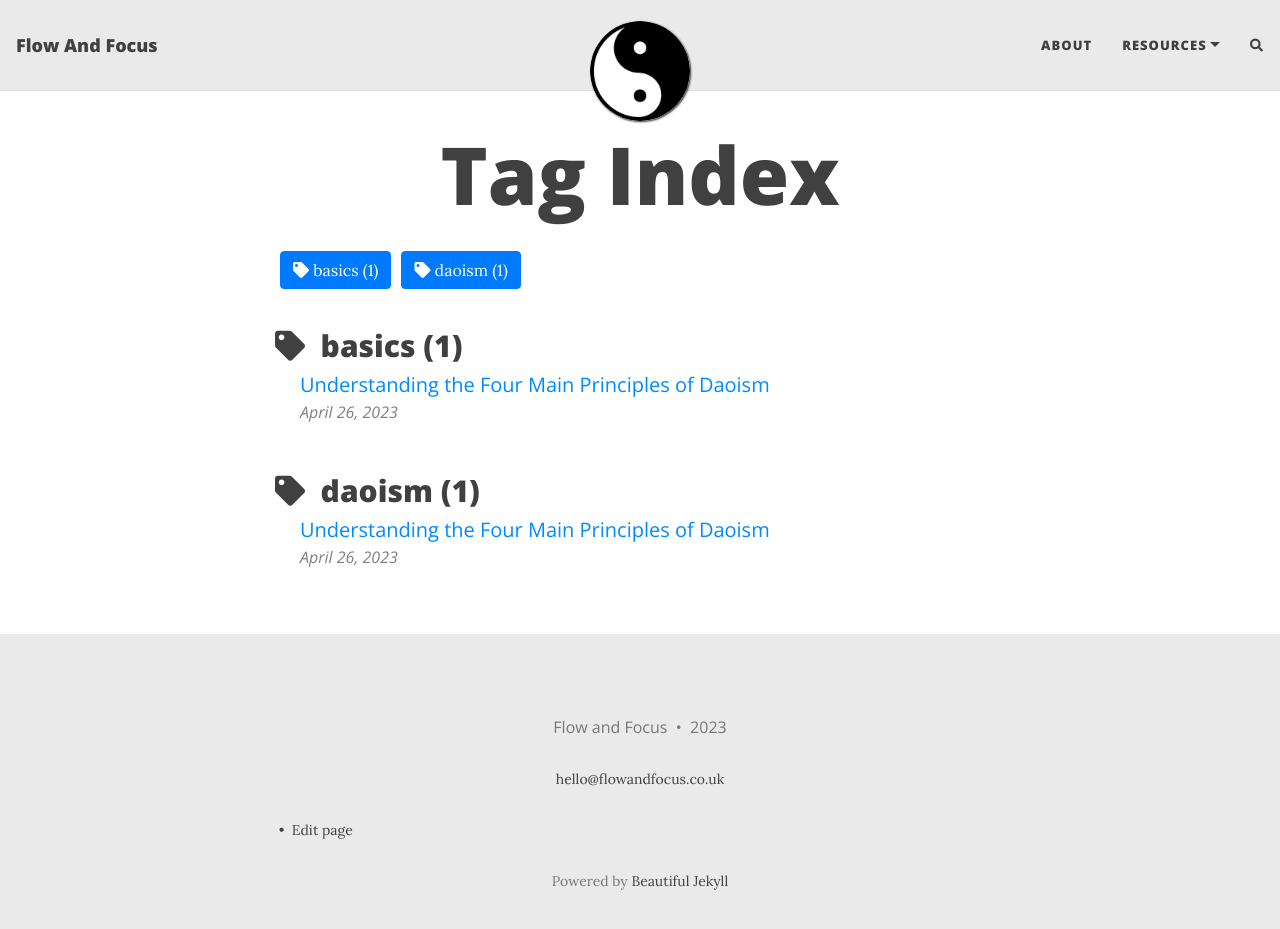
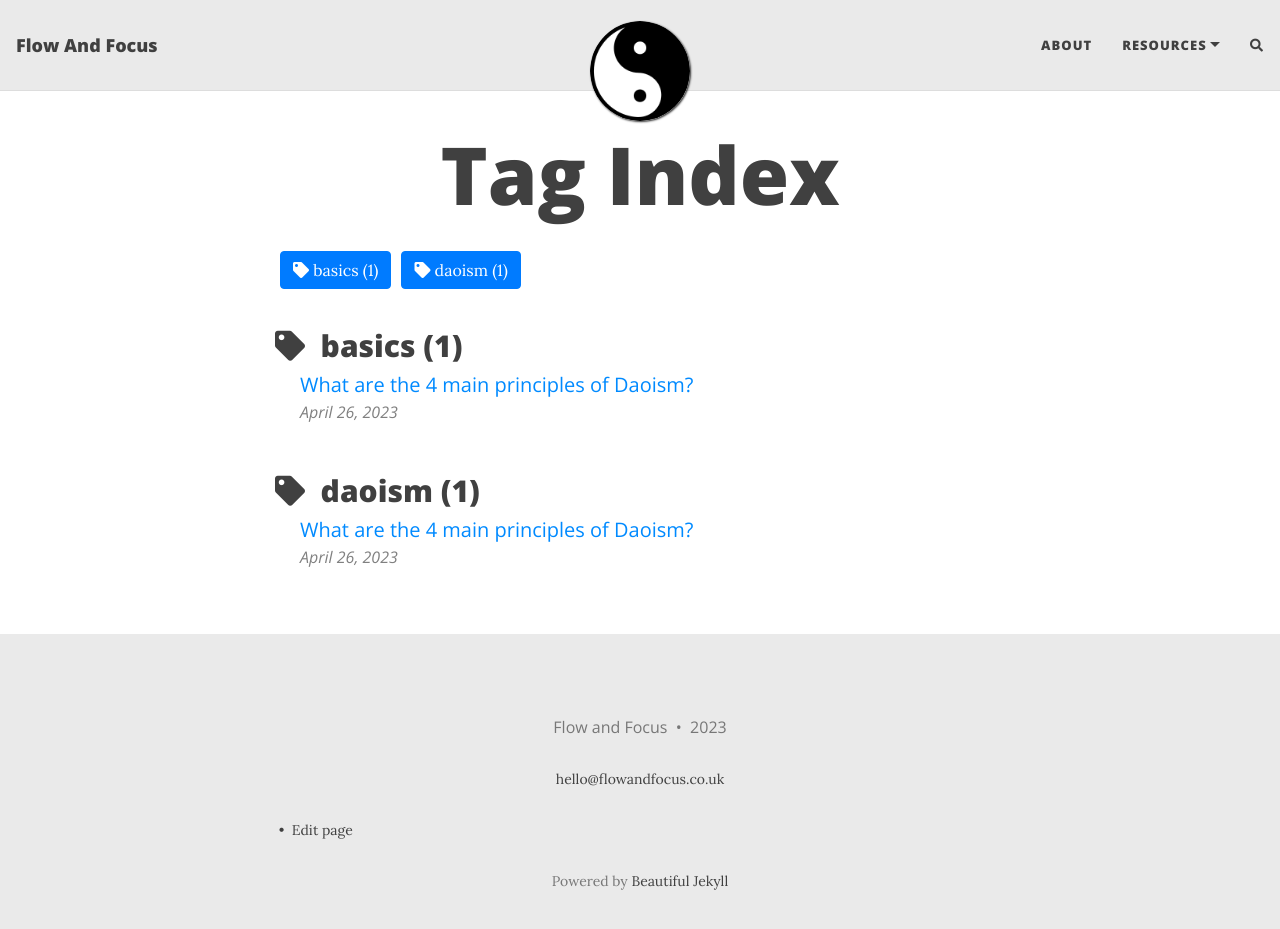
Before and after one commit to wieslawzych/flowandfocus.github.io, a Jekyll site: the page built from tags.html, in a window 1280 px wide and 942 px high. Shown: the top 929 px of the window. Built offline with Jekyll 4.4.1, drawn with Linux system fonts in a browser that asks for light colours; nearby versions of some CDN libraries; comment, search, counter and statistics services are not loaded.

```diff
--- a/_posts/2023-04-26-four-principles-of-daoism.md
+++ b/_posts/2023-04-26-four-principles-of-daoism.md
@@ -1,6 +1,6 @@
 ---
 layout: post
-title: Understanding the Four Main Principles of Daoism
+title: What are the 4 main principles of Daoism?
 subtitle:
 description: Discover the profound wisdom of Daoism as we explore its four core principles. Immerse yourself in the art of balance, harmony, spontaneity, and simplicity, and unlock a path to inner peace and enlightenment. Let the ancient teachings of Daoism guide your journey towards a more fulfilling life.
 excerpt: Discover the profound wisdom of Daoism as we explore its four core principles. Immerse yourself in the art of balance, harmony, spontaneity, and simplicity, and unlock a path to inner peace and enlightenment. Let the ancient teachings of Daoism guide your journey towards a more fulfilling life.
```
Also changed, not shown: _layouts/redirect.html (added, +13 -0 lines), journal.md (added, +4 -0 lines).
